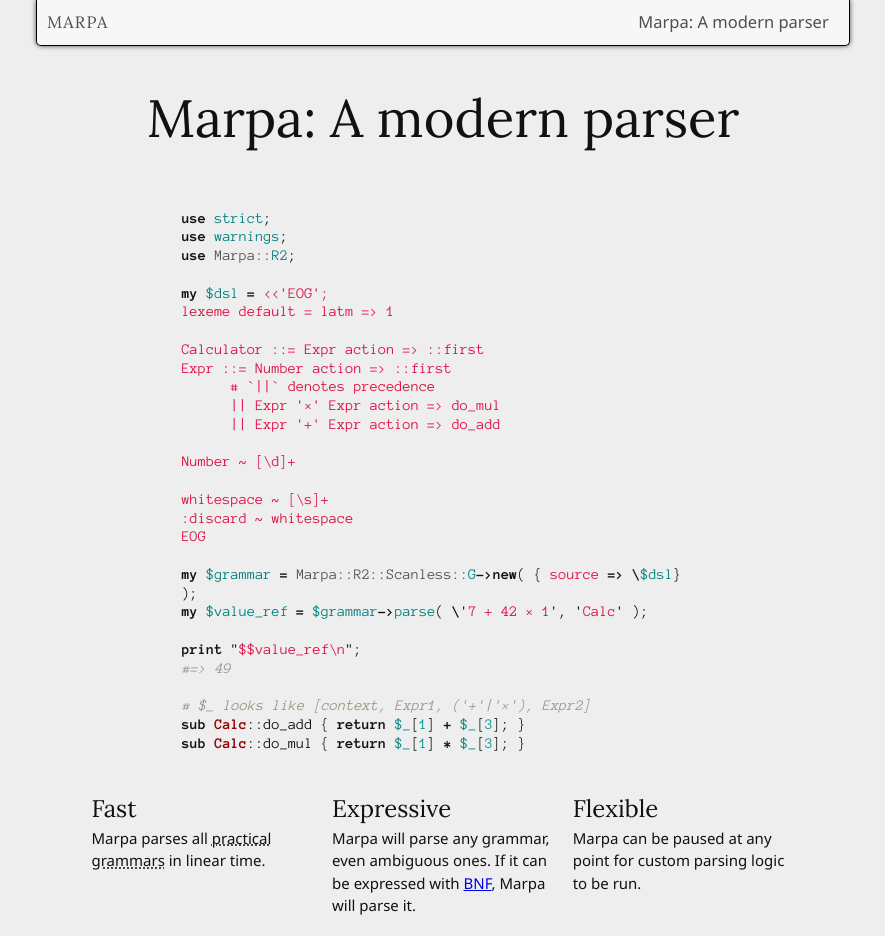
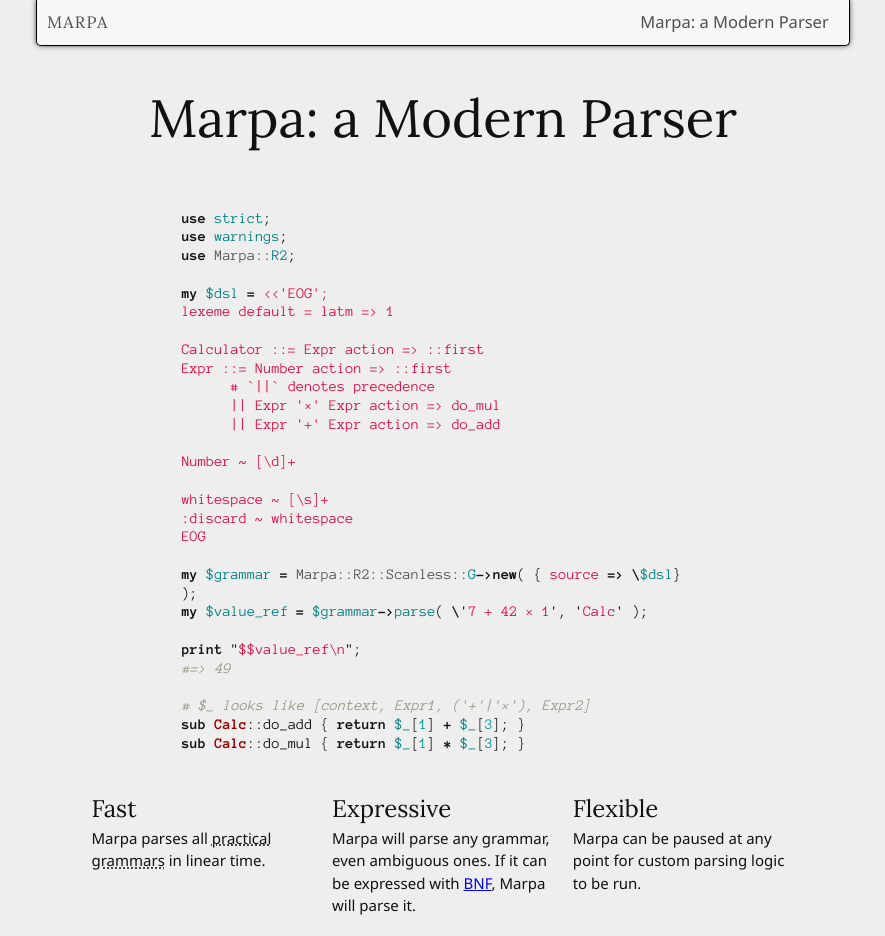
Before and after one commit to flaviut/marpa-site-temp, a Jekyll site: the page built from index.md, in a window 1280 px wide. Shown: the whole page, without its empty margins (197-1082 px from the left). Built offline with Jekyll 4.4.1, drawn with Linux system fonts in a browser that asks for light colours.

```diff
--- a/index.md
+++ b/index.md
@@ -1,10 +1,10 @@
 ---
 layout: page
-title: "Marpa: A modern parser"
+title: "Marpa: a Modern Parser"
 ---
 {::options parse_block_html="true" /}
 
-Marpa: A modern parser
+Marpa: a Modern Parser
 {: .tagline}
 
 {% highlight perl %}
```
